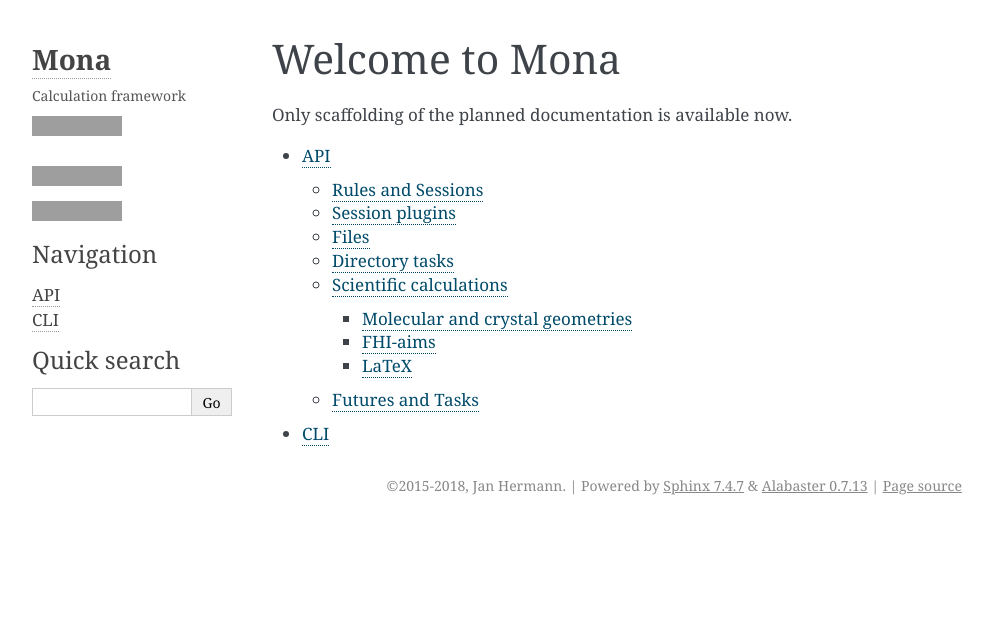
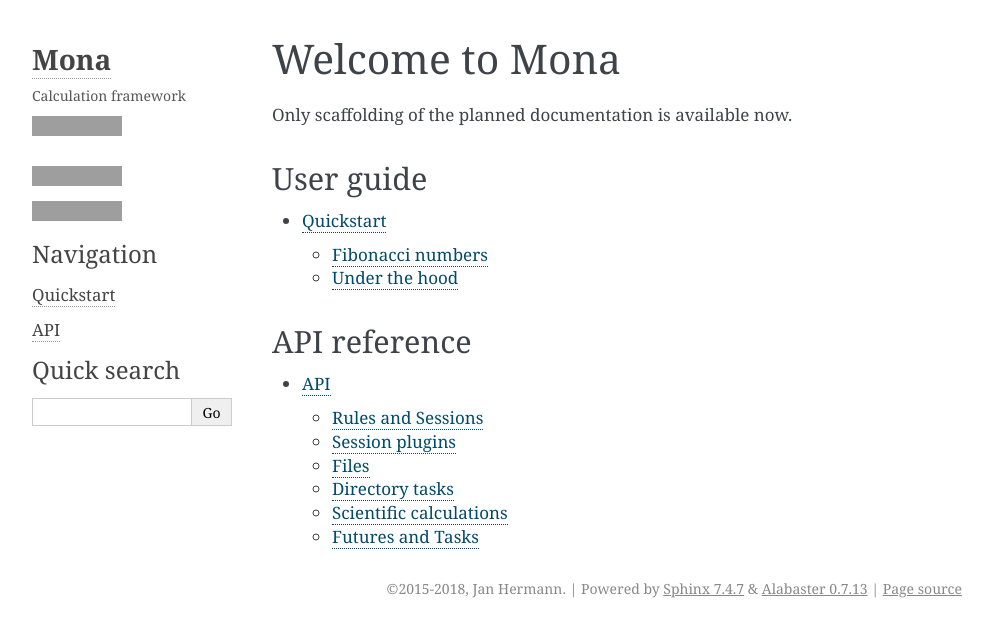
Before and after one commit to jhrmnn/mona, a Sphinx documentation site: the page built from docs/index.rst, in a window 1280 px wide, cut to the strip 0-637 px from the top of the page. Shown: the whole strip, without its empty margins (148-1141 px from the left). Built offline with Sphinx 7.4.7, drawn with Linux system fonts in a browser that asks for light colours; grey boxes are pictures that could not be loaded.

Commit message:
update docs

```diff
--- a/docs/conf.py
+++ b/docs/conf.py
@@ -56,6 +56,7 @@ extensions = [
     'sphinx.ext.todo',
     'sphinx.ext.viewcode',
     'sphinx.ext.intersphinx',
+    'sphinx.ext.mathjax',
     'sphinxcontrib.asyncio',
 ]
 intersphinx_mapping = {
--- a/docs/index.rst
+++ b/docs/index.rst
@@ -3,7 +3,18 @@ Welcome to Mona
 
 Only scaffolding of the planned documentation is available now.
 
+User guide
+----------
+
 .. toctree::
+    :maxdepth: 2
 
-   api
-   cli
+    quickstart
+
+API reference
+-------------
+
+.. toctree::
+    :maxdepth: 2
+
+    api
```
Also changed, not shown: docs/cli.rst (deleted, +0 -31 lines), docs/quickstart.rst (added, +60 -0 lines).
